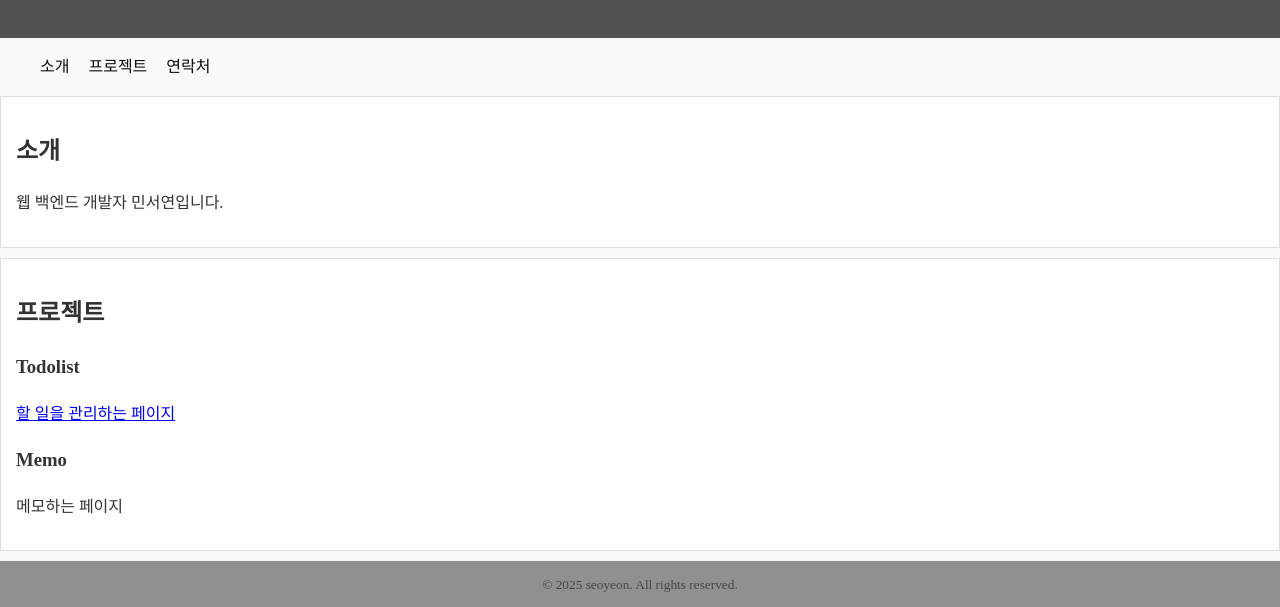
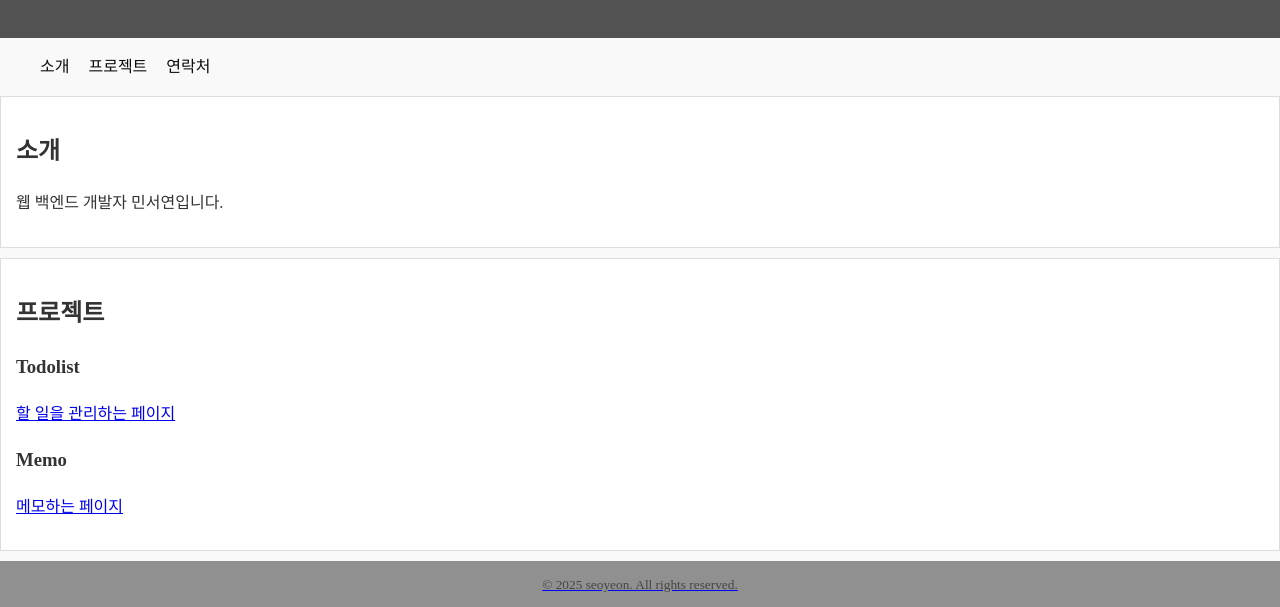
Before and after one commit to gitseoyeon/front, a plain HTML site: page index.html in a window 1280 px wide. Shown: the part 273-880 px from the top of the page. Drawn offline with Linux system fonts and the light colour scheme; a web font is replaced by a local one.

Commit message:
메모페이지 링크 추가

```diff
--- a/index.html
+++ b/index.html
@@ -38,6 +38,11 @@
       </article>
       <article>
         <h3>Memo</h3>
+        <a
+          href="https://left-willow-gitseoyeon-c9f4247d.koyeb.app/memoPage"
+          target="_blank"
+          rel="noopner noreforer"
+        >
         <p>메모하는 페이지</p>
       </article>
     </section>
```
